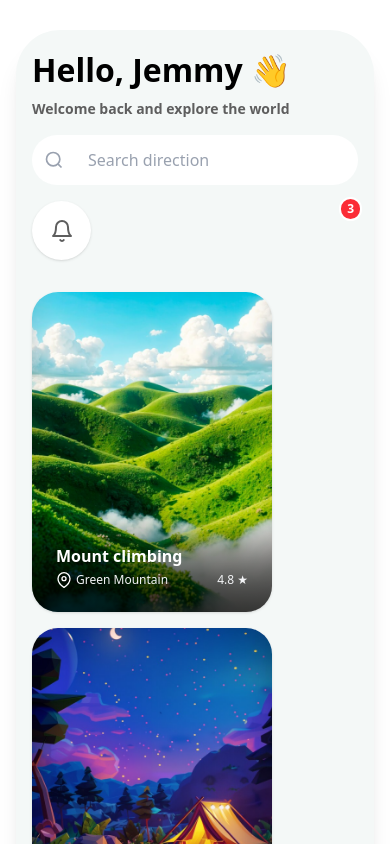
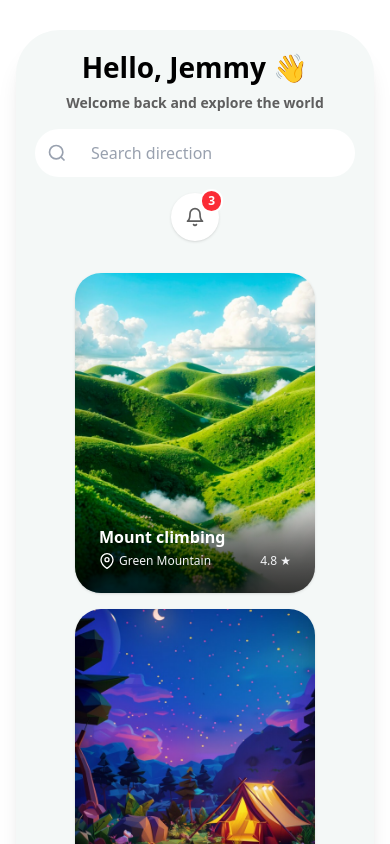
Before and after one commit to AsardeenAzees/Travelingo, a React (Vite) app: page / in a window 390 px wide. Shown: the top 844 px of the page. Built offline with nearby package versions, Linux system fonts and the light colour scheme.

Commit message:
#26 Added responsivness to Dashboard component

```diff
--- a/src/components/Dashboard.jsx
+++ b/src/components/Dashboard.jsx
@@ -3,7 +3,7 @@ import Schedule from "./Schedule";
 import BestDestinationList from "./BestDestinationList";
 import ExploreCard from "./ExploreCard";
 import DestinationCard from "./DestinationCard";
-import ProfileCard from "./ProfileCard"
+import ProfileCard from "./ProfileCard";
 import { FiBell } from "react-icons/fi";
 
 const featuredTrips = [
@@ -29,23 +29,23 @@ const featuredTrips = [
 
 export default function Dashboard() {
   return (
-    <div className="flex flex-col lg:flex-row gap-6 mb-10 px-4">
+    <div className="flex flex-col lg:flex-row items-center lg:items-start gap-6 mb-10 px-4"> {/* 🔧 Make layout stack on mobile */}
 
-      <div className="flex flex-col flex-1 bg-[#F4F8F7] rounded-[44px] shadow-xl p-4 sm:p-6 lg:p-8 mb-6">
+      {/* Main Section */}
+      <div className="w-full lg:max-w-[75%] bg-[#F4F8F7] rounded-[44px] shadow-xl p-4 sm:p-6 lg:p-8"> {/* 🔧 Responsive padding and width */}
+        <section className="w-full">
 
-        <section className="flex-1">
-
-          {/* HEADER AND SEARCH */}
-          <div className="flex flex-col md:flex-row md:items-center md:justify-between mb-8 gap-4">
-
-            <div>
-              <h2 className="font-semibold text-[32px] mb-1">Hello, Jemmy <span role="img" aria-label="wave">👋</span></h2>
+          {/* Header + Search */}
+          <div className="flex flex-col lg:flex-row items-center lg:items-start justify-center lg:justify-between gap-4 mb-8"> {/* 🔧 stack and center */}
+            <div className="text-center lg:text-left">
+              <h2 className="font-semibold text-[28px] lg:text-[32px] mb-1">
+                Hello, Jemmy <span role="img" aria-label="wave">👋</span>
+              </h2>
               <p className="text-[#5E5E5E] text-[14px] font-semibold">Welcome back and explore the world</p>
             </div>
 
-            {/* -- SEARCH BAR -- */}
-            <form className="relative w-full md:w-[282px] h-[50px] md:h-[59px]">
-
+            {/* Search Bar */}
+            <form className="relative w-full max-w-xs lg:ml-12 lg:w-[282px] h-[48px]">
               <input
                 type="text"
                 placeholder="Search direction"
@@ -65,14 +65,13 @@ export default function Dashboard() {
               </svg>
             </form>
 
-            {/* BELL ICON WITH NOTIFICATION */}
+            {/* Bell */}
             <div className="relative">
-
               <button
-                className="p-4.5 rounded-full bg-white shadow hover:bg-gray-100 transition w-[59px] h-[59px]"
+                className="p-3 rounded-full bg-white shadow hover:bg-gray-100 transition w-[48px] h-[48px] flex items-center justify-center"
                 aria-label="Notifications"
               >
-                <FiBell className="text-2xl text-[#5E5E5E] w-[24px] h-[24px]" />
+                <FiBell className="text-xl text-[#5E5E5E]" />
               </button>
               <span className="absolute -top-1 -right-1 bg-red-500 text-white rounded-full text-xs font-bold px-1.5 py-0.5 border-2 border-white">
                 3
@@ -80,27 +79,26 @@ export default function Dashboard() {
             </div>
           </div>
 
-
-          <div className="grid gap-4 grid-cols-1 sm:grid-cols-2 md:grid-cols-3 mb-8">
+          {/* Featured Trips */}
+          <div className="grid grid-cols-1 sm:grid-cols-2 md:grid-cols-3 gap-4 justify-items-center sm:justify-items-stretch mb-8">
             {featuredTrips.map((trip, idx) => (
               <DestinationCard key={idx} {...trip} />
             ))}
           </div>
 
+          {/* Best Destination + Explore */}
           <div className="grid grid-cols-1 lg:grid-cols-3 gap-6">
             <div className="lg:col-span-2">
               <BestDestinationList />
             </div>
-            <div>
-              <ExploreCard />
-            </div>
+            <ExploreCard />
           </div>
-
 
         </section>
       </div>
-      <aside className="w-full flex flex-col gap-7 lg:max-w-[300px]">
 
+      {/* Sidebar Section */}
+      <aside className="w-full lg:max-w-[25%] flex flex-col gap-6 items-center lg:items-stretch px-2">
         <ProfileCard />
         <Calendar />
         <Schedule />
```
